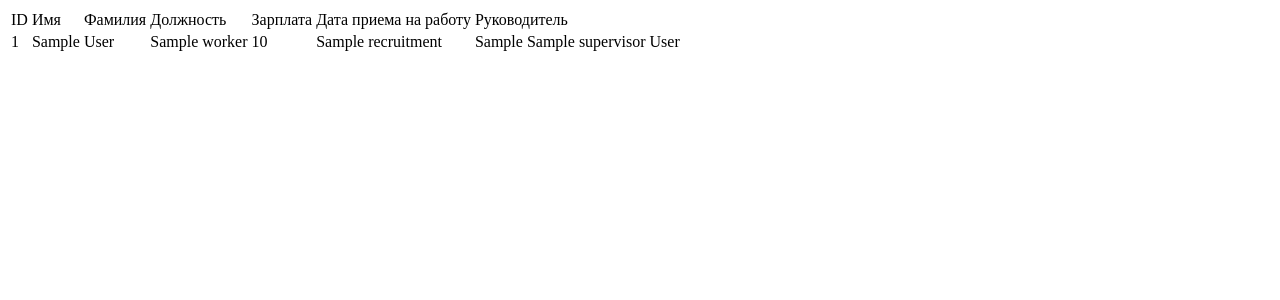
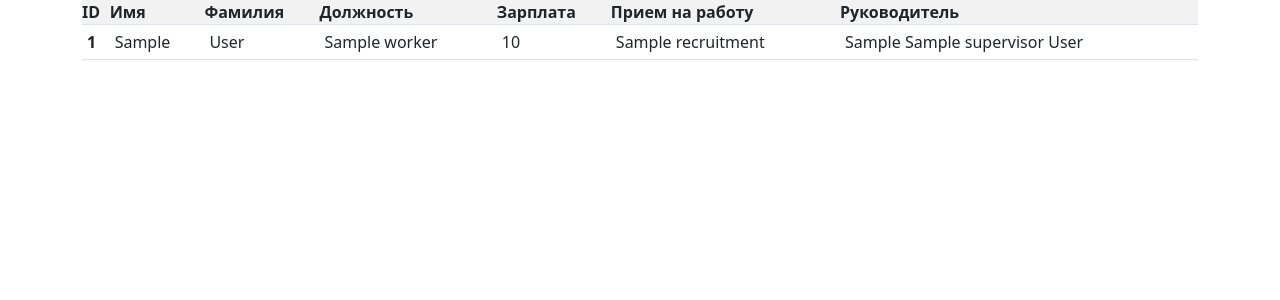
Before and after one commit to trueget/directory-of-employees-, a Django app: template employee_directory/templates/all_workers.html in a window 1280 px wide. Shown: the top 300 px of the page. Run offline with Django 3.2, Linux system fonts and the light colour scheme; the template is opened without the code that fills it: most values are stand-ins (such as "Sample title", 1, 10 or a date in 2020).

Commit message:
add style

```diff
--- a/employee_directory/employee_directory/settings.py
+++ b/employee_directory/employee_directory/settings.py
@@ -131,7 +131,11 @@ USE_TZ = True
 # Static files (CSS, JavaScript, Images)
 # https://docs.djangoproject.com/en/4.1/howto/static-files/
 
-STATIC_URL = 'static/'
+STATICFILES_DIRS = [
+    BASE_DIR / "static/",
+]
+
+STATIC_URL = '/static/'
 
 STATIC_ROOT = BASE_DIR / 'static/root'
 
--- a/employee_directory/employees/views.py
+++ b/employee_directory/employees/views.py
@@ -5,7 +5,6 @@ from django.views import View
 
 from .models import Employees
 from .forms import EmployeesForm
-
 
 # Create your views here.
 
--- /dev/null
+++ b/employee_directory/static/CSS/style.css
@@ -0,0 +1,19 @@
+ .not-border{
+ text-decoration: None;
+ color: #212529;
+ font-family: var(--bs-font-sans-serif);
+ display: block;
+ }
+ .not-border:hover{
+ color: #212529;
+ }
+ .table>:not(caption)>*>* {
+ padding: 0;
+ }
+ .all-place, .not-border{
+ width: 100%;
+ height: 100%;
+ }
+ .all-place{
+ padding: 5px;
+ }
--- a/employee_directory/templates/all_workers.html
+++ b/employee_directory/templates/all_workers.html
@@ -6,26 +6,27 @@
 
   {% if all_workers %}
 
-      <table>
+      <table class="table table-striped table-hover">
           <tr>
-              <td>ID</td>
-              <td>Имя</td>
-              <td>Фамилия</td>
-              <td>Должность</td>
-              <td>Зарплата</td>
-              <td>Дата приема на работу</td>
-              <td>Руководитель</td>
+              <th scope="col">ID</th>
+              <th scope="col">Имя</th>
+              <th scope="col">Фамилия</th>
+              <th scope="col">Должность</th>
+              <th scope="col">Зарплата</th>
+              <th scope="col">Прием на работу</th>
+              <th scope="col">Руководитель</th>
           </tr>
       {% for worker in all_workers %}
           <tr>
-              <td>{{ worker.id }}</td>
-              <td>{{ worker.first_name }}</td>
-              <td>{{ worker.last_name }}</td>
-              <td>{{ worker.job_title }}</td>
-              <td>{{ worker.salary }}</td>
-              <td>{{ worker.recruitment }}</td>
-              <td>{{ worker.supervisor.first_name }} {{ worker.supervisor.sur_name }} {{ worker.supervisor.last_name }}</td>
+              <th scope="row"><a href="/" class="not-border"><div class="all-place">{{ worker.id }}</div></a></th>
+              <td><a href="/" class="not-border"><div class="all-place">{{ worker.first_name }}</div></a></td>
+              <td><a href="/" class="not-border"><div class="all-place">{{ worker.last_name }}</div></a></td>
+              <td><a href="/" class="not-border"><div class="all-place">{{ worker.job_title }}</div></a></td>
+              <td><a href="/" class="not-border"><div class="all-place">{{ worker.salary }}</div></a></td>
+              <td><a href="/" class="not-border"><div class="all-place">{{ worker.recruitment }}</div></a></td>
+              <td><a href="/" class="not-border"><div class="all-place">{{ worker.supervisor.first_name }} {{ worker.supervisor.sur_name }} {{ worker.supervisor.last_name }}</a></td>
           </tr>
+
       {% endfor %}
     </table>
         {% if is_paginated %}
--- a/employee_directory/templates/base.html
+++ b/employee_directory/templates/base.html
@@ -3,12 +3,17 @@
 <html lang="en">
 <head>
     <meta charset="UTF-8">
+    <meta name="viewport" content="width=device-width, initial-scale=1">
+    <link href="https://cdn.jsdelivr.net/npm/bootstrap@5.0.2/dist/css/bootstrap.min.css" rel="stylesheet" integrity="sha384-EVSTQN3/azprG1Anm3QDgpJLIm9Nao0Yz1ztcQTwFspd3yD65VohhpuuCOmLASjC" crossorigin="anonymous">
+    <link rel="stylesheet" type="text/css" href="{% static 'CSS/style.css' %}">
     <title>{% block tittle %}Title{% endblock tittle %}</title>
 </head>
+
 <body>
+  <div class="container">
+    {% block data %}{% endblock data %}
+  </div>
+<script src="https://cdn.jsdelivr.net/npm/bootstrap@5.0.2/dist/js/bootstrap.bundle.min.js" integrity="sha384-MrcW6ZMFYlzcLA8Nl+NtUVF0sA7MsXsP1UyJoMp4YLEuNSfAP+JcXn/tWtIaxVXM" crossorigin="anonymous"></script>
+</body>
 
-{% block data %}{% endblock data %}
-
-
-</body>
 </html>
```
Also changed, not shown: employee_directory/employees/forms.py (+30 -0 lines), employee_directory/templates/index.html (+25 -11 lines).
